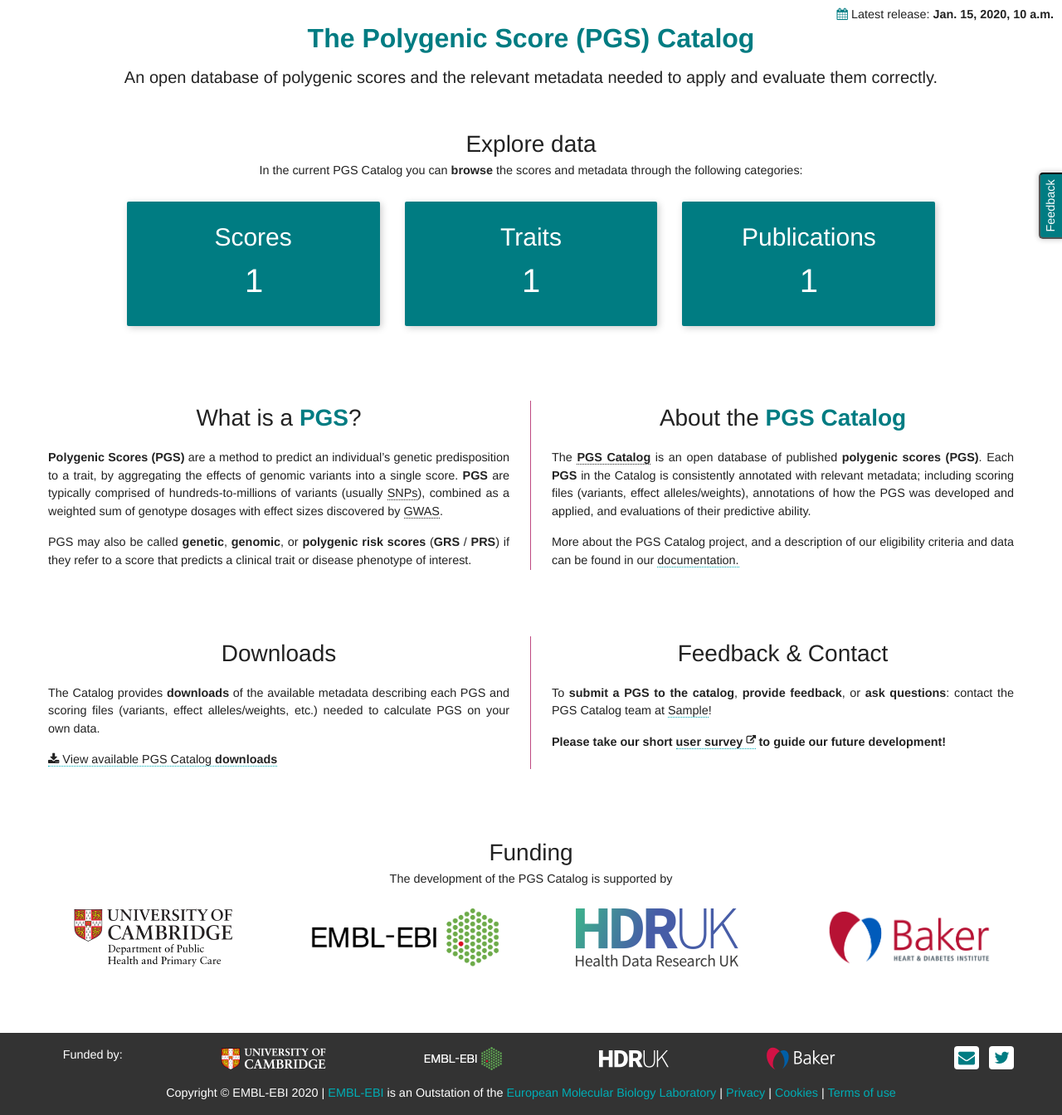
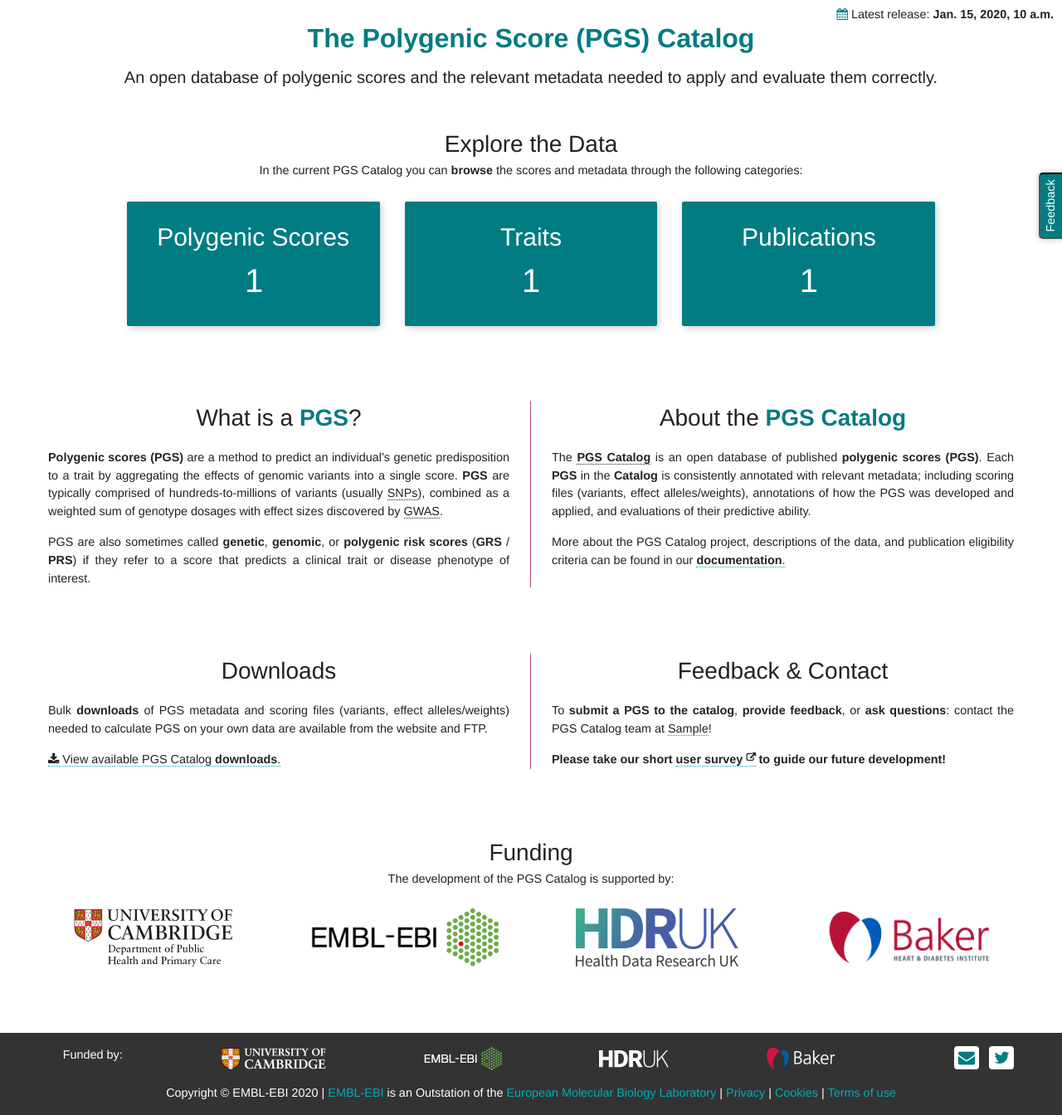
Before and after one commit to PGScatalog/PGS_Catalog, a Django app: template catalog/templates/catalog/index.html in a window 1280 px wide. Shown: the part 70-1414 px from the top of the page at 83% size. Run offline with Django 3.2, Linux system fonts and the light colour scheme; the template is opened without the code that fills it: most values are stand-ins (such as "Sample title", 1, 10 or a date in 2020); style sheets or scripts are compiled from the project's sources; some libraries are stand-ins or nearby versions.

Commit message:
Edits to homepage text

```diff
--- a/catalog/templates/catalog/index.html
+++ b/catalog/templates/catalog/index.html
@@ -17,14 +17,14 @@
 
         <div class="row no-gutters pgs_section">
           <div class="col">
-            <div class="pgs_section_title">Explore data</div>
+            <div class="pgs_section_title">Explore the Data</div>
             <p class="mb-2">In the current PGS Catalog you can <b>browse</b> the scores and metadata through the following categories:</p>
           </div>
         </div>
         <div class="row no-gutters pgs_browse">
           <div class="col-xs-6 col-md-4">
             <a class="pgs_no_icon_link clearfix" href="../../browse/all/">
-              <div>Scores</div>
+              <div>Polygenic Scores</div>
               <div class="pgs_browse_score clearfix">
                 <div class="icon icon-conceptual icon-dna"></div><div>{{ num_pgs }}</div>
               </div>
@@ -49,22 +49,22 @@
           <div class="col-xs-10 col-md-6">
             <div>What is a <span>PGS</span>?</div>
             <p>
-              <b>Polygenic Scores (PGS)</b> are a method to predict an individual’s genetic predisposition to a trait, by aggregating the effects of genomic variants into a single score.
+              <b>Polygenic scores (PGS)</b> are a method to predict an individual’s genetic predisposition to a trait by aggregating the effects of genomic variants into a single score.
               <b>PGS</b> are typically comprised of hundreds-to-millions of variants (usually <span title="SNPs" data-content="Single Nucleotide Polymorphisms" class="pgs_helpover">SNPs</span>),
               combined as a weighted sum of genotype dosages with effect sizes discovered by <span title="GWAS" data-content="Genome-wide association studies" class="pgs_helpover">GWAS</span>.
             </p>
             <p class="mb-0">
-              PGS may also be called <b>genetic</b>, <b>genomic</b>, or <b>polygenic risk scores</b> (<b>GRS</b> / <b>PRS</b>) if they refer to a score that predicts a clinical trait or disease phenotype of interest.
+              PGS are also sometimes called <b>genetic</b>, <b>genomic</b>, or <b>polygenic risk scores</b> (<b>GRS</b> / <b>PRS</b>) if they refer to a score that predicts a clinical trait or disease phenotype of interest.
             </p>
           </div>
           <div class="col-xs-10 col-md-6">
             <div>About the <span>PGS Catalog</span></div>
             <p>
               The <span title="PGS Catalog" data-content="Polygenic Score (PGS) Catalog" class="pgs_helpover"><b>PGS Catalog</b></span> is an open database of published <b>polygenic scores (PGS)</b>.
-                Each <b>PGS</b> in the Catalog is consistently annotated with relevant metadata; including scoring files (variants, effect alleles/weights), annotations of how the PGS was developed and applied, and evaluations of their predictive ability.
+                Each <b>PGS</b> in the <b>Catalog</b> is consistently annotated with relevant metadata; including scoring files (variants, effect alleles/weights), annotations of how the PGS was developed and applied, and evaluations of their predictive ability.
             </p>
             <p class="mb-0">
-              More about the PGS Catalog project, and a description of our eligibility criteria and data can be found in our <a href="/about">documentation.</a>
+              More about the PGS Catalog project, descriptions of the data, and publication eligibility criteria can be found in our <a href="/about"><b>documentation</b>.</a>
             </p>
           </div>
         </div>
@@ -74,10 +74,10 @@
           <div class="col-xs-10 col-md-6">
             <div>Downloads</div>
             <p>
-              The Catalog provides <b>downloads</b> of the available metadata describing each PGS and scoring files (variants, effect alleles/weights, etc.) needed to calculate PGS on your own data.
+              Bulk <b>downloads</b> of PGS metadata and scoring files (variants, effect alleles/weights) needed to calculate PGS on your own data are available from the website and FTP.
             </p>
             <p class="mb-0">
-              <a href="../../downloads/"><i class="fa fa-download"></i> View available PGS Catalog <b>downloads</b></a>
+              <a href="../../downloads/"><i class="fa fa-download"></i> View available PGS Catalog <b>downloads</b>.</a>
             </p>
           </div>
           <div class="col-xs-10 col-md-6">
@@ -95,7 +95,7 @@
         <div class="row no-gutters pgs_section">
           <div class="col">
             <div class="pgs_section_title">Funding</div>
-            <p>The development of the PGS Catalog is supported by</p>
+            <p>The development of the PGS Catalog is supported by:</p>
           </div>
         </div>
         <div class="row justify-content-center mb-5">
```
